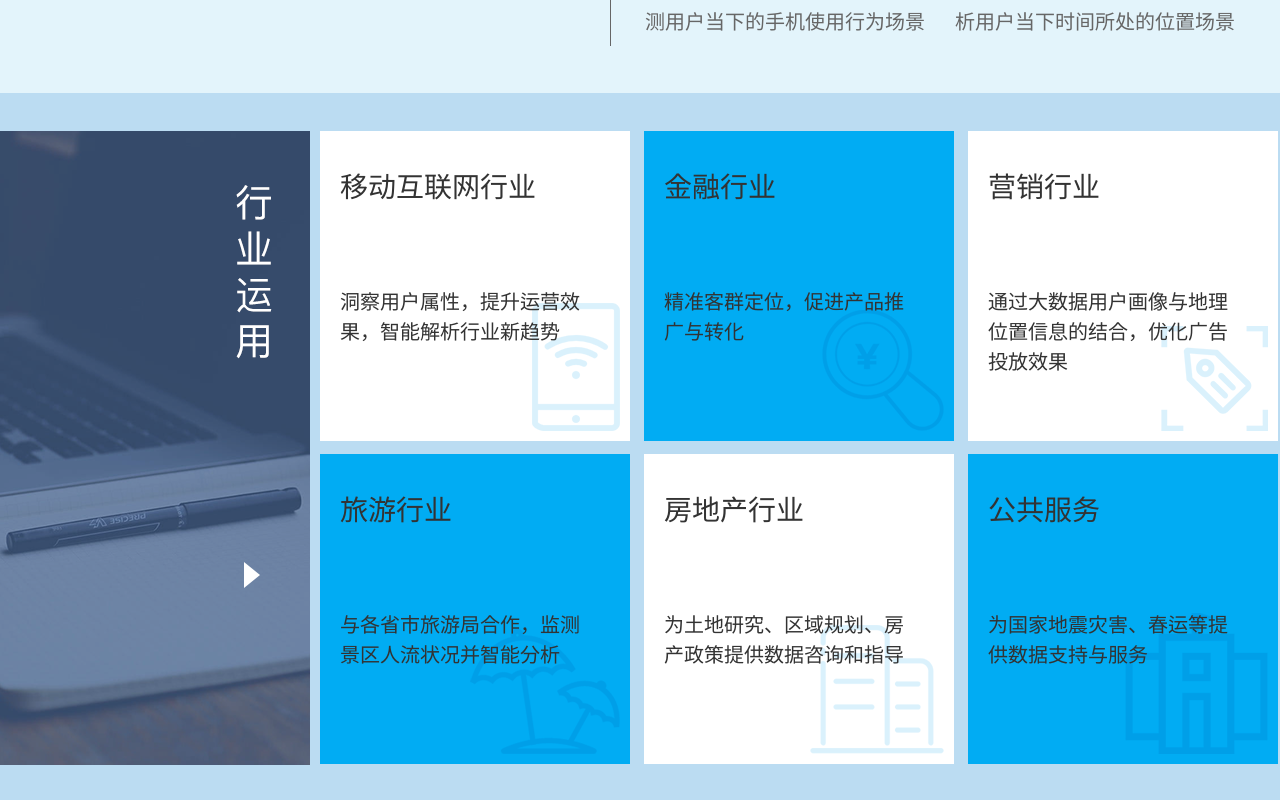
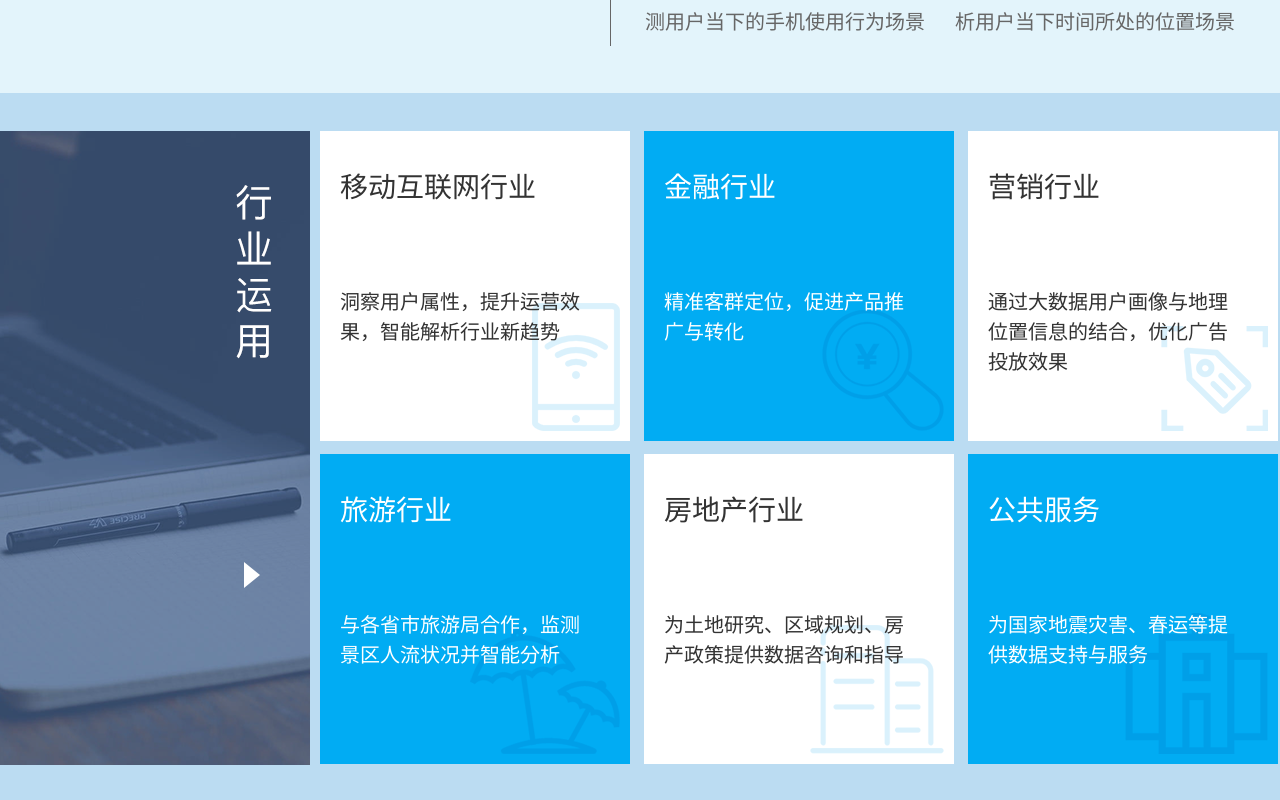
Before and after one commit to 17797776321/vfs.data, a Nuxt app: page /Solution in a window 1280 px wide. Shown: the part 1500-2300 px from the top of the page. Built offline with nearby package versions, Linux system fonts and the light colour scheme.

Commit message:
解决方案页静态样式完成

```diff
--- a/pages/Solution/index.vue
+++ b/pages/Solution/index.vue
@@ -54,8 +54,8 @@
                  alt=""
                  class="bg">
             <div class="mask">
-              <h2 class="tit">{{item.title}}</h2>
-              <p class="des">{{item.des}}</p>
+              <h2 class="tit" :class="{'colorw':(index+1)%2 === 0}">{{item.title}}</h2>
+              <p class="des" :class="{'colorw':(index+1)%2 === 0}">{{item.des}}</p>
             </div>
           </li>
           <div class="clear"></div>
@@ -296,9 +296,6 @@ export default {
         .bgb {
           background-color: #01acf3 !important;
         }
-        .colorw {
-          color: #ffffff !important;
-        }
         .optioon {
           width: 310px;
           height: 310px;
@@ -331,6 +328,9 @@ export default {
               color: #333333;
               line-height: 30px;
             }
+            .colorw{
+              color: #ffffff !important;
+            }
           }
         }
       }
```
